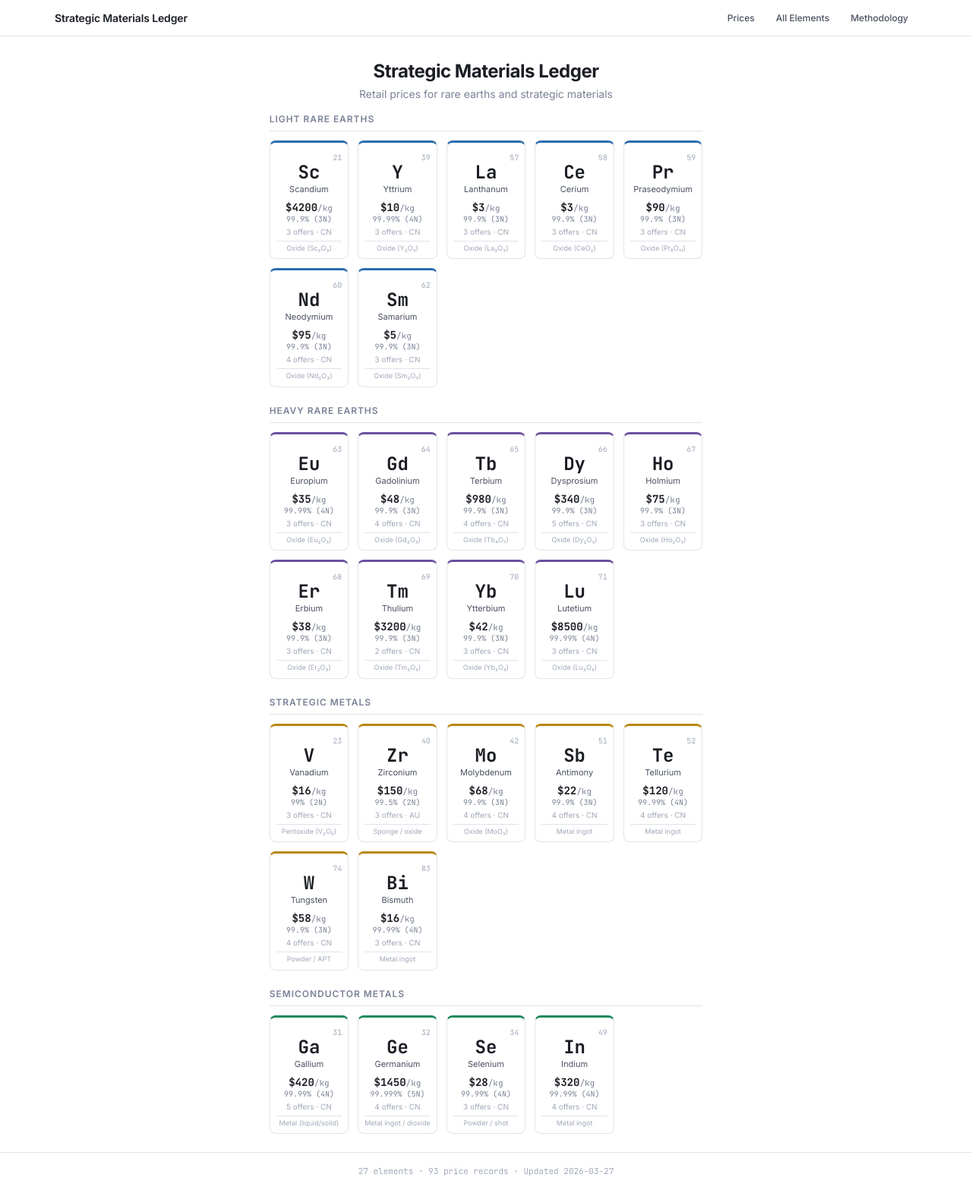
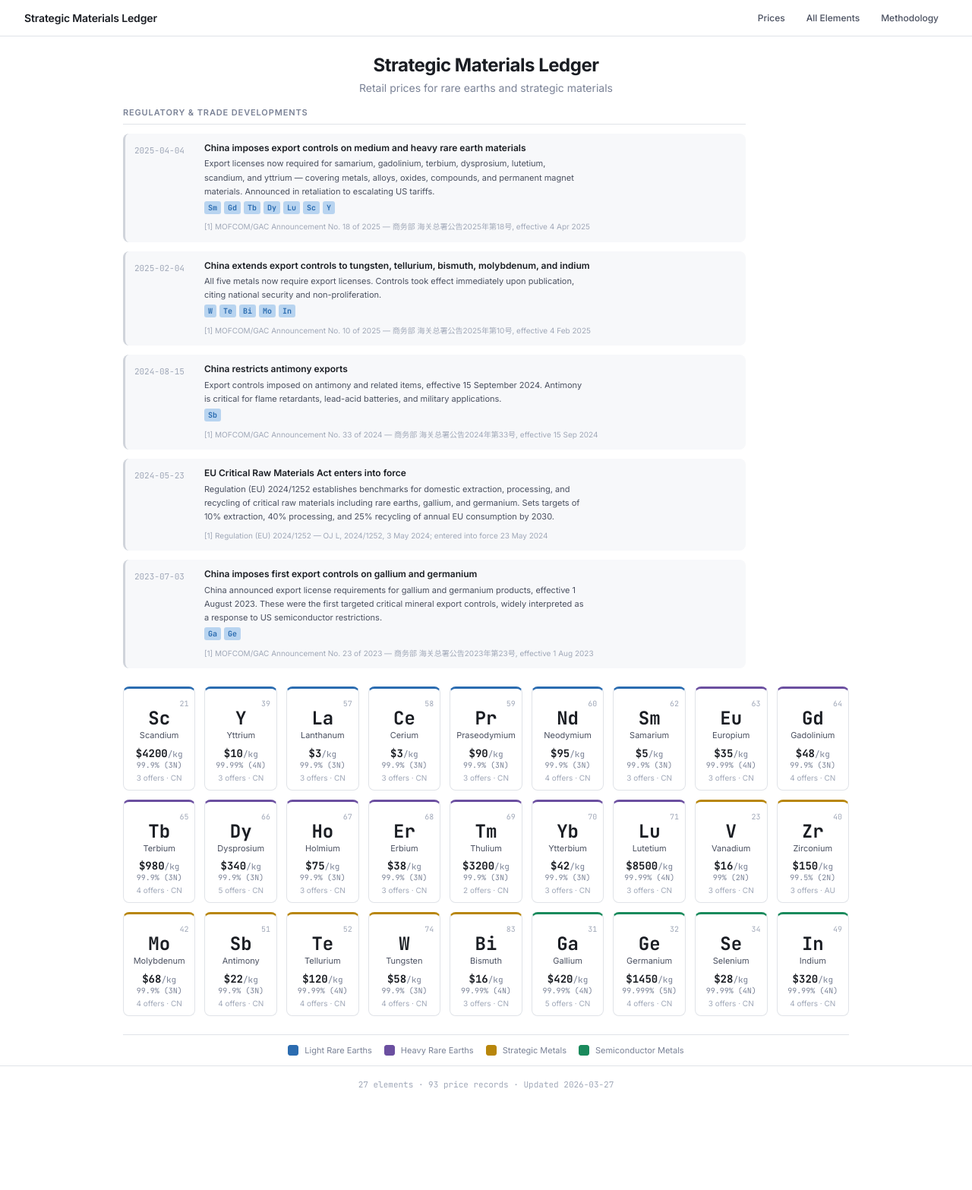
Before and after one commit to mironovb/lanthanides.io, a Jekyll site: the page built from index.html, in a window 1280 px wide. Shown: the whole page at 76% size. Built offline with Jekyll 4.4.1, drawn with Linux system fonts in a browser that asks for light colours; after the commit the page ends 1453 px from its top, so only the background shows below that.

Commit message:
news and events section addrd, design change of the main block

```diff
--- /dev/null
+++ b/_data/news.yml
@@ -0,0 +1,55 @@
+# Strategic Materials Ledger — Regulatory & Trade Developments
+
+- date: 2025-04-04
+  headline: "China imposes export controls on medium and heavy rare earth materials"
+  body: >-
+    Export licenses now required for samarium, gadolinium, terbium, dysprosium,
+    lutetium, scandium, and yttrium — covering metals, alloys, oxides, compounds,
+    and permanent magnet materials. Announced in retaliation to escalating US tariffs.
+  elements: [Sm, Gd, Tb, Dy, Lu, Sc, Y]
+  references:
+    - label: "MOFCOM/GAC Announcement No. 18 of 2025"
+      note: "商务部 海关总署公告2025年第18号, effective 4 Apr 2025"
+
+- date: 2025-02-04
+  headline: "China extends export controls to tungsten, tellurium, bismuth, molybdenum, and indium"
+  body: >-
+    All five metals now require export licenses. Controls took effect immediately
+    upon publication, citing national security and non-proliferation.
+  elements: [W, Te, Bi, Mo, In]
+  references:
+    - label: "MOFCOM/GAC Announcement No. 10 of 2025"
+      note: "商务部 海关总署公告2025年第10号, effective 4 Feb 2025"
+
+- date: 2024-08-15
+  headline: "China restricts antimony exports"
+  body: >-
+    Export controls imposed on antimony and related items, effective 15 September 2024.
+    Antimony is critical for flame retardants, lead-acid batteries, and military applications.
+  elements: [Sb]
+  references:
+    - label: "MOFCOM/GAC Announcement No. 33 of 2024"
+      note: "商务部 海关总署公告2024年第33号, effective 15 Sep 2024"
+
+- date: 2024-05-23
+  headline: "EU Critical Raw Materials Act enters into force"
+  body: >-
+    Regulation (EU) 2024/1252 establishes benchmarks for domestic extraction,
+    processing, and recycling of critical raw materials including rare earths,
+    gallium, and germanium. Sets targets of 10% extraction, 40% processing,
+    and 25% recycling of annual EU consumption by 2030.
+  elements: []
+  references:
+    - label: "Regulation (EU) 2024/1252"
+      note: "OJ L, 2024/1252, 3 May 2024; entered into force 23 May 2024"
+
+- date: 2023-07-03
+  headline: "China imposes first export controls on gallium and germanium"
+  body: >-
+    China announced export license requirements for gallium and germanium products,
+    effective 1 August 2023. These were the first targeted critical mineral export
+    controls, widely interpreted as a response to US semiconductor restrictions.
+  elements: [Ga, Ge]
+  references:
+    - label: "MOFCOM/GAC Announcement No. 23 of 2023"
+      note: "商务部 海关总署公告2023年第23号, effective 1 Aug 2023"
--- a/_layouts/home.html
+++ b/_layouts/home.html
@@ -9,25 +9,57 @@ layout: default
 
 {{ content }}
 
-{% comment %} Build category groups in display order {% endcomment %}
-{% assign categories = "rare_earth_light,rare_earth_heavy,strategic_metal,semiconductor_metal" | split: "," %}
-{% assign cat_labels = "Light Rare Earths,Heavy Rare Earths,Strategic Metals,Semiconductor Metals" | split: "," %}
+{% comment %} ── News / Regulatory Developments ── {% endcomment %}
+{% assign sorted_news = site.data.news | sort: "date" | reverse %}
+{% if sorted_news.size > 0 %}
+<section class="news-panel">
+  <h2 class="news-heading">Regulatory &amp; Trade Developments</h2>
+  <div class="news-list">
+    {% for item in sorted_news %}
+      <article class="news-item">
+        <time class="news-date" datetime="{{ item.date }}">{{ item.date }}</time>
+        <div class="news-body">
+          <h3 class="news-headline">{{ item.headline }}</h3>
+          <p class="news-text">{{ item.body }}</p>
+          {% if item.elements.size > 0 %}
+            <span class="news-elements">
+              {% for sym in item.elements %}
+                <code>{{ sym }}</code>{% unless forloop.last %} {% endunless %}
+              {% endfor %}
+            </span>
+          {% endif %}
+          {% if item.references.size > 0 %}
+            <div class="news-refs">
+              {% for ref in item.references %}
+                <cite>[{{ forloop.index }}] {{ ref.label }}{% if ref.note %} — {{ ref.note }}{% endif %}</cite>
+              {% endfor %}
+            </div>
+          {% endif %}
+        </div>
+      </article>
+    {% endfor %}
+  </div>
+</section>
+{% endif %}
 
-{% for cat in categories %}
-  {% assign cat_index = forloop.index0 %}
-  <div class="category-section">
-    <h2 class="category-heading">{{ cat_labels[cat_index] }}</h2>
-    <div class="elements-grid">
-      {% comment %} Sort elements within category by atomic number {% endcomment %}
-      {% assign cat_elements = "" | split: "" %}
+{% comment %} ── Unified Element Grid ── {% endcomment %}
+{% assign display_order = "rare_earth_light,rare_earth_heavy,strategic_metal,semiconductor_metal" | split: "," %}
+{% assign all_sorted = "" | split: "" %}
+{% for cat in display_order %}
+  {% assign cat_elems = "" | split: "" %}
   {% for c in site.data.element_catalog %}
     {% if c.category == cat %}
-          {% assign cat_elements = cat_elements | push: c %}
+      {% assign cat_elems = cat_elems | push: c %}
     {% endif %}
   {% endfor %}
-      {% assign cat_elements = cat_elements | sort: "atomic_number" %}
+  {% assign cat_elems = cat_elems | sort: "atomic_number" %}
+  {% for c in cat_elems %}
+    {% assign all_sorted = all_sorted | push: c %}
+  {% endfor %}
+{% endfor %}
 
-      {% for cat_info in cat_elements %}
+<div class="elements-grid">
+  {% for cat_info in all_sorted %}
     {% assign elem = nil %}
     {% for e in site.elements %}
       {% if e.symbol == cat_info.symbol %}
@@ -61,12 +93,15 @@ layout: default
         {% else %}
           <span class="tile-price tile-no-data">&mdash;</span>
         {% endif %}
-            {% if cat_info.trade_form and cat_info.trade_form != "" %}
-              <span class="tile-form">{{ cat_info.trade_form }}</span>
-            {% endif %}
       </a>
     {% endif %}
   {% endfor %}
 </div>
+
+{% comment %} ── Category Color Legend ── {% endcomment %}
+<div class="category-legend">
+  <span class="legend-item"><span class="legend-swatch swatch-ree-light"></span>Light Rare Earths</span>
+  <span class="legend-item"><span class="legend-swatch swatch-ree-heavy"></span>Heavy Rare Earths</span>
+  <span class="legend-item"><span class="legend-swatch swatch-strategic"></span>Strategic Metals</span>
+  <span class="legend-item"><span class="legend-swatch swatch-semiconductor"></span>Semiconductor Metals</span>
 </div>
-{% endfor %}
--- a/_sass/_home.scss
+++ b/_sass/_home.scss
@@ -1,7 +1,7 @@
 // Home header
 .home-header {
   text-align: center;
-  padding: $sp-8 0 $sp-4;
+  padding: $sp-6 0 $sp-4;
 
   .home-title {
     font-size: $fs-2xl;
@@ -17,34 +17,114 @@
   }
 }
 
-// Category sections
-.category-section {
+// ── News panel ───────────────────────────────────────────────
+.news-panel {
   margin-bottom: $sp-6;
+  max-width: 820px;
 
-  .category-heading {
-    font-size: $fs-sm;
-    font-weight: $fw-semibold;
-    text-transform: uppercase;
-    letter-spacing: 0.08em;
-    color: $text-muted;
+  .news-heading {
+    @include label;
     margin-bottom: $sp-3;
     padding-bottom: $sp-2;
     border-bottom: $border-thin;
   }
 }
 
-// Element grid
+.news-list {
+  display: flex;
+  flex-direction: column;
+  gap: $sp-3;
+}
+
+.news-item {
+  display: flex;
+  gap: $sp-3;
+  padding: $sp-3;
+  background: $bg-secondary;
+  border-radius: $radius-md;
+  border-left: 3px solid $border-secondary;
+
+  @include bp-max-md {
+    flex-direction: column;
+    gap: $sp-1;
+  }
+}
+
+.news-date {
+  font-family: $font-mono;
+  font-size: $fs-xs;
+  color: $text-dim;
+  white-space: nowrap;
+  flex-shrink: 0;
+  min-width: 80px;
+  padding-top: 2px;
+}
+
+.news-body {
+  flex: 1;
+  min-width: 0;
+}
+
+.news-headline {
+  font-size: $fs-sm;
+  font-weight: $fw-semibold;
+  color: $text-primary;
+  line-height: $lh-tight;
+  margin: 0 0 $sp-1;
+}
+
+.news-text {
+  font-size: $fs-xs;
+  color: $text-secondary;
+  line-height: $lh-relaxed;
+  margin: 0;
+}
+
+.news-elements {
+  display: inline-flex;
+  flex-wrap: wrap;
+  gap: 4px;
+  margin-top: $sp-1;
+
+  code {
+    font-family: $font-mono;
+    font-size: 10px;
+    font-weight: $fw-semibold;
+    color: $accent-blue;
+    background: $accent-blue-dim;
+    padding: 1px 5px;
+    border-radius: 3px;
+  }
+}
+
+.news-refs {
+  margin-top: $sp-2;
+
+  cite {
+    display: block;
+    font-style: normal;
+    font-size: 10px;
+    color: $text-dim;
+    line-height: $lh-relaxed;
+  }
+}
+
+// ── Element grid (wider, unified) ────────────────────────────
 .elements-grid {
   display: grid;
-  grid-template-columns: repeat(auto-fill, minmax(150px, 1fr));
+  grid-template-columns: repeat(auto-fill, minmax(140px, 1fr));
   gap: $sp-3;
 
   @include bp-md {
-    grid-template-columns: repeat(4, 1fr);
+    grid-template-columns: repeat(5, 1fr);
   }
 
   @include bp-lg {
-    grid-template-columns: repeat(5, 1fr);
+    grid-template-columns: repeat(7, 1fr);
+  }
+
+  @include bp-xl {
+    grid-template-columns: repeat(9, 1fr);
   }
 }
 
@@ -126,15 +206,36 @@
     color: $text-dim;
     margin-top: 2px;
   }
+}
 
-  .tile-form {
-    font-size: 9px;
-    color: $text-dim;
-    margin-top: $sp-1;
-    text-align: center;
-    line-height: $lh-tight;
-    border-top: 1px solid $border-primary;
-    padding-top: $sp-1;
-    width: 100%;
-  }
+// ── Category color legend ────────────────────────────────────
+.category-legend {
+  display: flex;
+  flex-wrap: wrap;
+  justify-content: center;
+  gap: $sp-4;
+  margin-top: $sp-6;
+  padding: $sp-3 0;
+  border-top: $border-thin;
 }
+
+.legend-item {
+  display: flex;
+  align-items: center;
+  gap: $sp-2;
+  font-size: $fs-xs;
+  color: $text-muted;
+}
+
+.legend-swatch {
+  display: inline-block;
+  width: 14px;
+  height: 14px;
+  border-radius: 3px;
+  border: 1px solid $border-primary;
+
+  &.swatch-ree-light { background: $cat-ree-light; border-color: $cat-ree-light; }
+  &.swatch-ree-heavy { background: $cat-ree-heavy; border-color: $cat-ree-heavy; }
+  &.swatch-strategic { background: $cat-strategic; border-color: $cat-strategic; }
+  &.swatch-semiconductor { background: $cat-semiconductor; border-color: $cat-semiconductor; }
+}
--- a/_sass/_variables.scss
+++ b/_sass/_variables.scss
@@ -76,8 +76,8 @@ $sp-12:            3rem;
 $sp-16:            4rem;
 
 // ── Layout ─────────────────────────────────────────────────
-$max-width:        1200px;
-$content-width:    1000px;
+$max-width:        1440px;
+$content-width:    1200px;
 $sidebar-width:    340px;
 $header-height:    48px;
 
```
Lines whose indentation alone changed are shown as unchanged.
